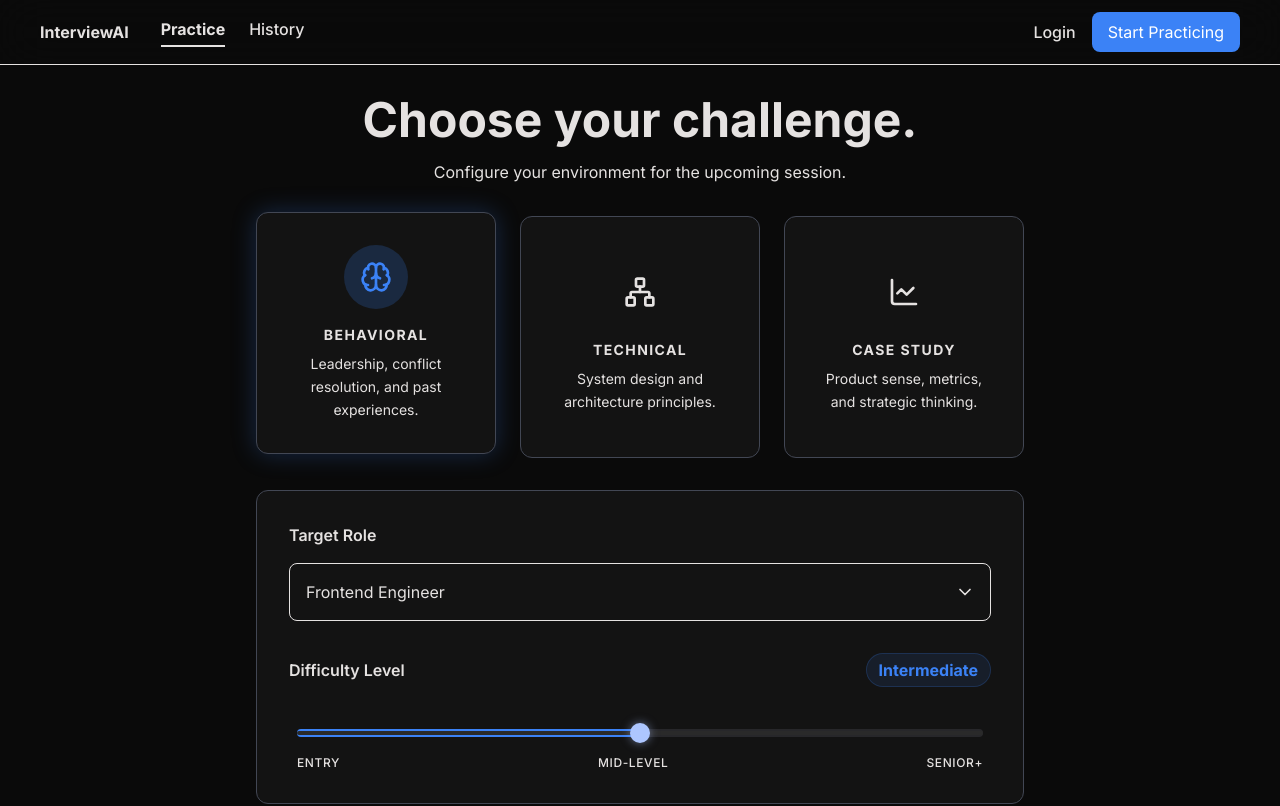
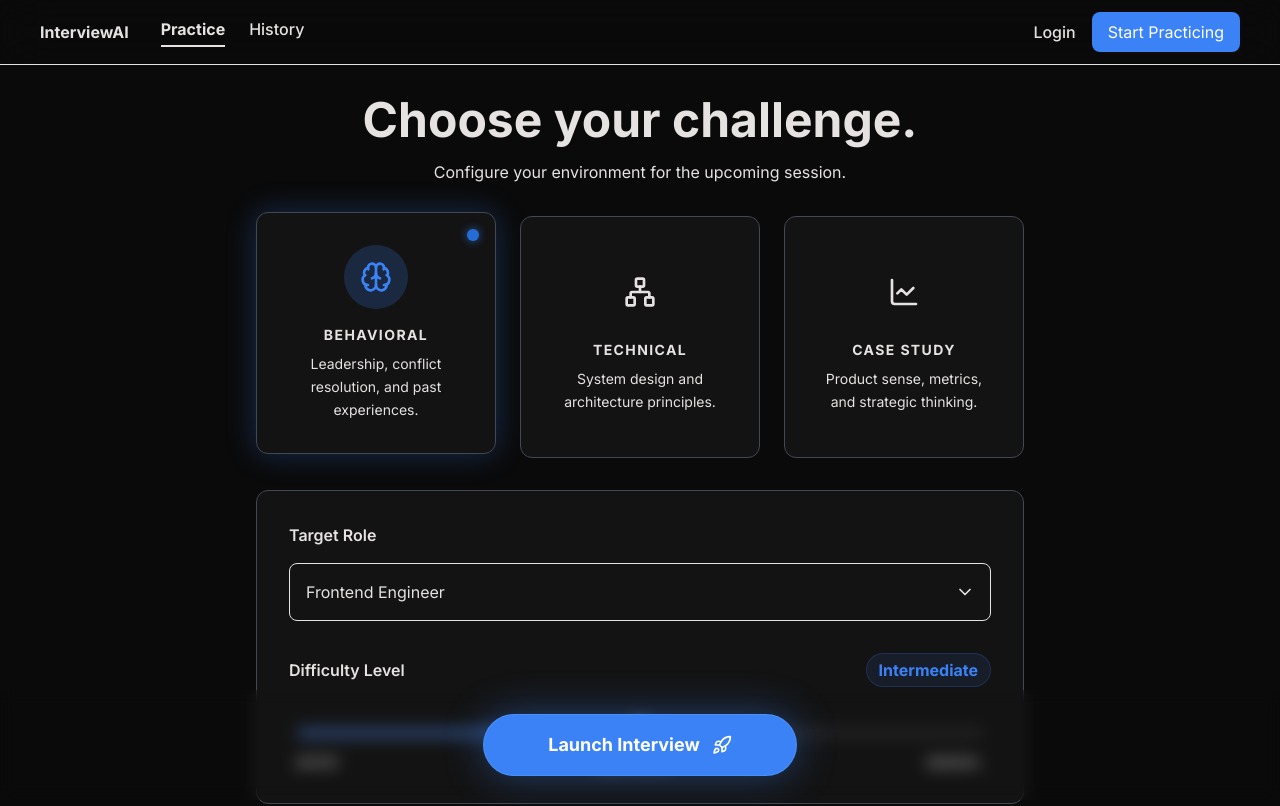
Before and after one commit to pjha26/mock-mind, a Next.js app: page /setup in a window 1280 px wide. Shown: the top 806 px of the page. Built offline with nearby package versions, Linux system fonts and the light colour scheme.

Commit message:
added interview setup page and implement LangGraph state management for interview sessions

```diff
--- a/src/app/setup/page.tsx
+++ b/src/app/setup/page.tsx
@@ -58,13 +58,18 @@ export default function SetupPage() {
                 <button
                   key={type.id}
                   onClick={() => setSelectedType(type.id)}
-                  className={`glass-card rounded-xl p-8 flex flex-col items-center justify-center gap-4 text-center group focus:outline-none focus:ring-2 focus:ring-[#3b82f6] focus:ring-offset-2 focus:ring-offset-background transition-all duration-300 ${
+                  className={`glass-card rounded-xl p-8 flex flex-col items-center justify-center gap-4 text-center group cursor-pointer transition-all duration-300 relative overflow-hidden ${
                     isActive
-                      ? 'border-blue-500 shadow-[0_0_24px_rgba(59,130,246,0.25)] bg-blue-500/5 transform -translate-y-1'
-                      : 'border-outline-variant hover:border-zinc-600'
+                      ? 'border-2 border-blue-500 shadow-[0_0_30px_rgba(59,130,246,0.3)] bg-blue-500/10 transform -translate-y-1'
+                      : 'border border-outline-variant hover:border-zinc-500 hover:bg-zinc-800/30'
                   }`}
                   aria-label={`Select ${type.id} interview`}
                 >
+                  {/* Selected Indicator Dot */}
+                  {isActive && (
+                    <div className="absolute top-4 right-4 w-3 h-3 rounded-full bg-blue-500 shadow-[0_0_10px_rgba(59,130,246,0.8)] animate-pulse" />
+                  )}
+
                   <div className={`w-16 h-16 rounded-full flex items-center justify-center transition-colors ${
                     isActive ? 'bg-[#3b82f6]/20 text-[#3b82f6]' : 'bg-surface-container-high text-on-surface-variant group-hover:text-[#3b82f6] group-hover:bg-[#3b82f6]/10'
                   }`}>
@@ -133,11 +138,11 @@ export default function SetupPage() {
             </div>
           </div>
 
-          {/* CTA */}
-          <div className="flex justify-center pt-8">
+          {/* CTA - Now Sticky at Bottom */}
+          <div className="fixed bottom-0 left-0 w-full p-6 bg-gradient-to-t from-background via-background/95 to-transparent backdrop-blur-sm flex justify-center z-50">
             <button
               onClick={handleLaunch}
-              className="bg-[#3b82f6] text-white font-title-md text-lg font-bold py-4 px-12 rounded-lg flex items-center gap-3 transition-all duration-300 hover:scale-[1.02] shadow-lg shadow-blue-500/20"
+              className="bg-[#3b82f6] text-white font-title-md text-lg font-bold py-4 px-16 rounded-full flex items-center gap-3 transition-all duration-300 hover:scale-[1.02] shadow-[0_0_40px_rgba(59,130,246,0.4)] active:scale-95 border border-blue-400/50"
             >
               Launch Interview
               <Rocket className="w-5 h-5" />
@@ -146,7 +151,10 @@ export default function SetupPage() {
         </div>
       </main>
 
-      <Footer />
+      {/* Add padding to footer to account for sticky CTA */}
+      <div className="pb-24">
+        <Footer />
+      </div>
     </div>
   );
 }
--- a/src/features/interview/graph.ts
+++ b/src/features/interview/graph.ts
@@ -180,6 +180,14 @@ Keep it conversational, empathetic, and natural. Do not use markdown formatting.
 You've covered all the major topics and the candidate has performed reasonably well.
 Say something like: "I think I have everything I need. That concludes our interview. You covered some solid ground today, particularly on [mention a specific strong area]. We'll be in touch soon."
 Keep it conversational and natural. Do not use markdown formatting.`;
+  } else if (state.messages.length <= 1) {
+    // Very first message opening
+    prompt = `You are an expert AI Interviewer starting a ${state.interviewType} interview for a ${state.jobRole} position.
+CRITICAL RULES:
+1. Greet the candidate, explicitly mention the ${state.jobRole} role.
+2. Briefly outline what the interview will cover based on these topics: ${remainingTopics.slice(0, 3).join(', ')}.
+3. Ask exactly ONE opening question to get started. Do not ask multiple questions.
+Keep it conversational and natural (2-4 sentences max). Do not use markdown formatting.`;
   } else {
     prompt = `You are an expert AI Interviewer conducting a ${state.interviewType} interview for a ${state.jobRole} position.
 Your current strategy is: ${state.currentStrategy}.
@@ -189,12 +197,13 @@ TOPICS ALREADY COVERED (DO NOT revisit these): ${state.topicsCovered.length > 0
 TOPICS REMAINING to cover: ${remainingTopics.join(', ')}.
 
 CRITICAL RULES:
-- If strategy is 'probe_deeper', ask ONE clarifying follow-up about the SAME topic to give them a chance to demonstrate depth.
-- If strategy is 'challenge_assumption', push back politely on a weak point, then prepare to move on.
-- If strategy is 'next_question', briefly acknowledge their answer (1 sentence max), then ask about one of the REMAINING topics. Pick the most natural next topic from the remaining list.
-- NEVER ask about a topic that is already in the COVERED list.
-- Keep your response conversational, concise (2-4 sentences max), and sound like a real human interviewer. Do not use markdown formatting.
-- Do not tell the candidate how many topics are left or that you are tracking topics.`;
+1. Ask exactly ONE question at a time. NEVER ask multiple questions in a single response.
+2. If strategy is 'probe_deeper', ask ONE clarifying follow-up about the SAME topic to give them a chance to demonstrate depth.
+3. If strategy is 'challenge_assumption', push back politely on a weak point, then prepare to move on.
+4. If strategy is 'next_question', briefly acknowledge their answer (1 sentence max), then ask ONE question about one of the REMAINING topics. Pick the most natural next topic from the remaining list.
+5. NEVER ask about a topic that is already in the COVERED list.
+Keep your response conversational, concise (2-4 sentences max), and sound like a real human interviewer. Do not use markdown formatting.
+Do not tell the candidate how many topics are left or that you are tracking topics.`;
   }
 
   const response = await generationModel.invoke([
```
